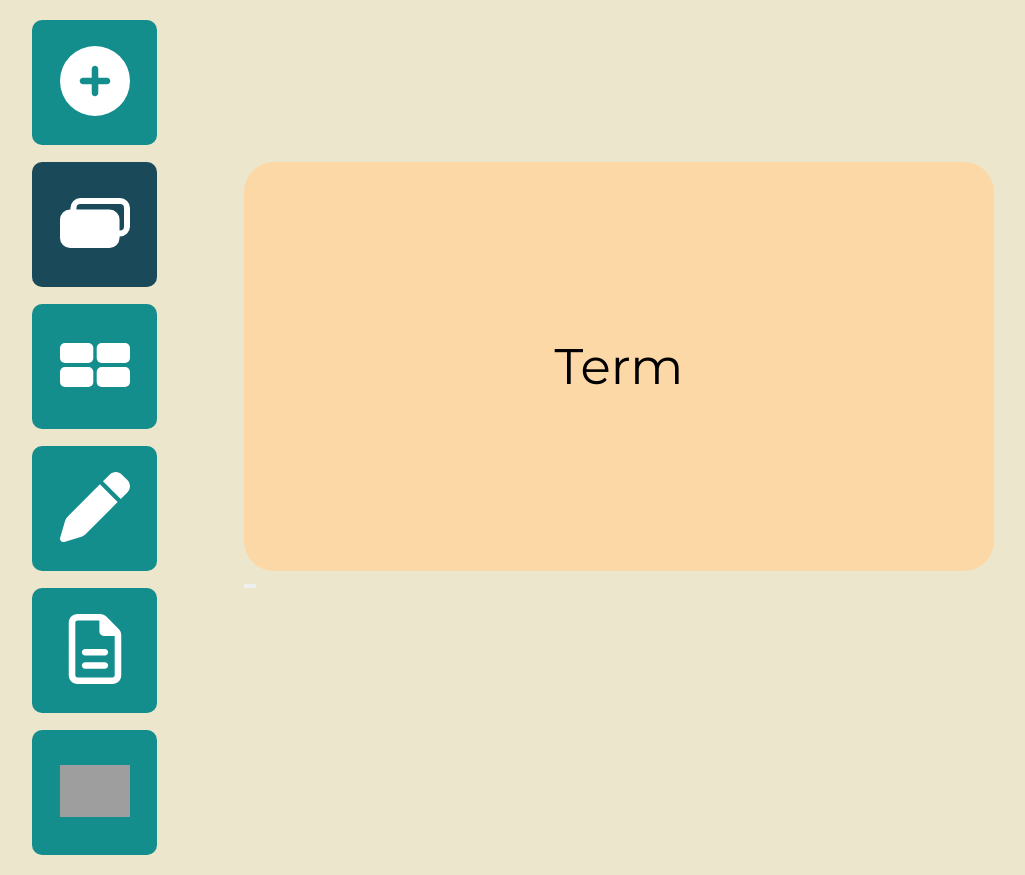
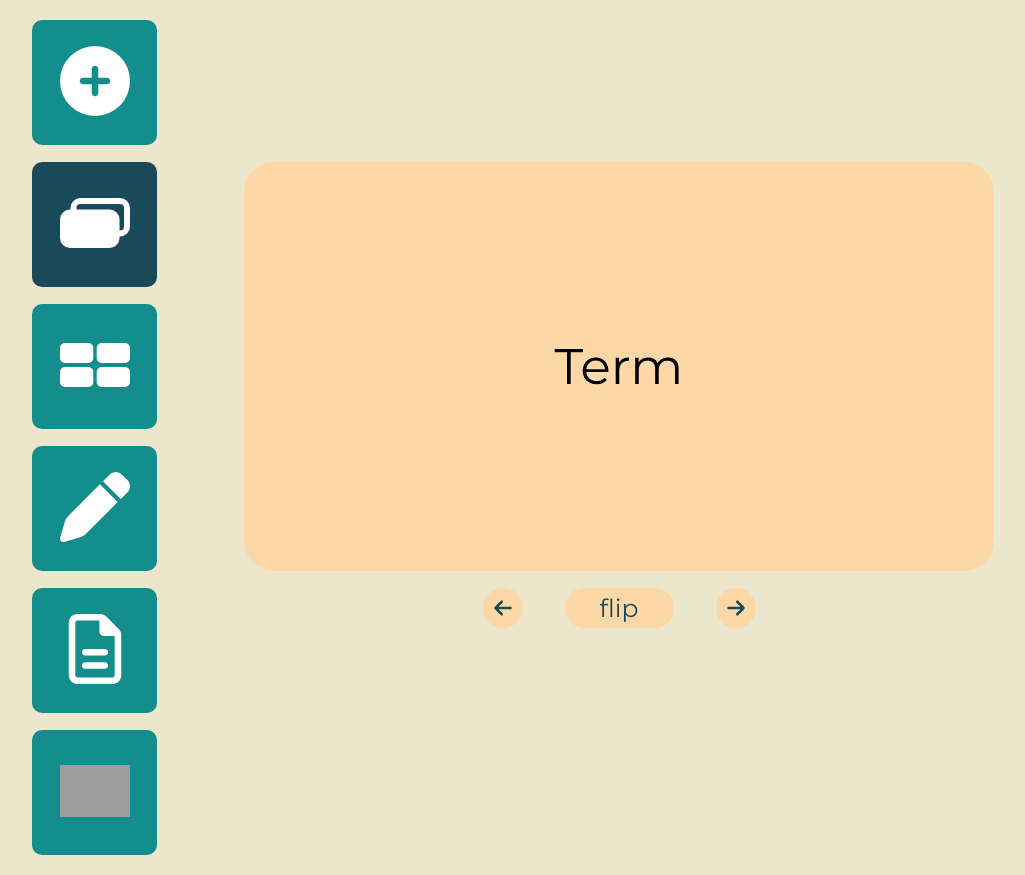
Before and after one commit to veselovae/word-app, a Vue app: page / in a window 1280 px wide. Both pictures are taken after a click on the button 102 px from the left and 224 px from the top of the page. Shown: the whole page, without its empty margins (8-1033 px from the left). Built offline with nearby package versions, Linux system fonts and the light colour scheme; grey boxes are pictures that could not be loaded.

Commit message:
button layout in StudyingByCards file

```diff
--- a/src/components/StudyingByCards.vue
+++ b/src/components/StudyingByCards.vue
@@ -8,10 +8,16 @@
                 <p>Definition</p>
             </div>
         </div>
-        <div class="buttons">
-            <button class="prev"></button>
-            <button class="flip"></button>
-            <button class="next"></button>
+        <div class="buttons-container">
+            <div class="buttons">
+                <button class="btn-prev btn">
+                    <img src="../assets/arrow-down-solid.svg" alt="prev" />
+                </button>
+                <button class="btn-flip btn" @click="rotateCard">flip</button>
+                <button class="btn-next btn">
+                    <img src="../assets/arrow-down-solid.svg" alt="next" />
+                </button>
+            </div>
         </div>
     </div>
 </template>
@@ -60,7 +66,7 @@
                 justify-content: center;
                 align-items: center;
                 position: absolute;
-                transition: 1s;
+                transition: 0.7s;
                 backface-visibility: hidden;
 
                 p {
@@ -83,8 +89,59 @@
                 transform: rotateX(0) !important;
             }
         }
-        .buttons {
+        .buttons-container {
             position: relative;
+            margin-top: 17px;
+            max-width: 750px;
+            .buttons {
+                display: flex;
+                gap: 42px;
+                justify-content: center;
+
+                .btn {
+                    height: 40px;
+                    display: flex;
+                    align-items: center;
+                    justify-content: center;
+                    background-color: var(--beige);
+                    transition: background-color 0.2s;
+                    border: 0;
+                    outline: 0;
+
+                    &:hover {
+                        background-color: var(--dark-beige);
+                    }
+                }
+
+                .btn-prev,
+                .btn-next {
+                    width: 40px;
+                    border-radius: 50%;
+
+                    img {
+                        height: 20px;
+                        width: 20px;
+                    }
+                }
+                .btn-prev {
+                    img {
+                        rotate: 90deg;
+                    }
+                }
+
+                .btn-next {
+                    img {
+                        rotate: -90deg;
+                    }
+                }
+
+                .btn-flip {
+                    width: 109px;
+                    border-radius: 50px;
+                    font-size: 25px;
+                    color: var(--dark-blue);
+                }
+            }
         }
     }
 </style>
```
